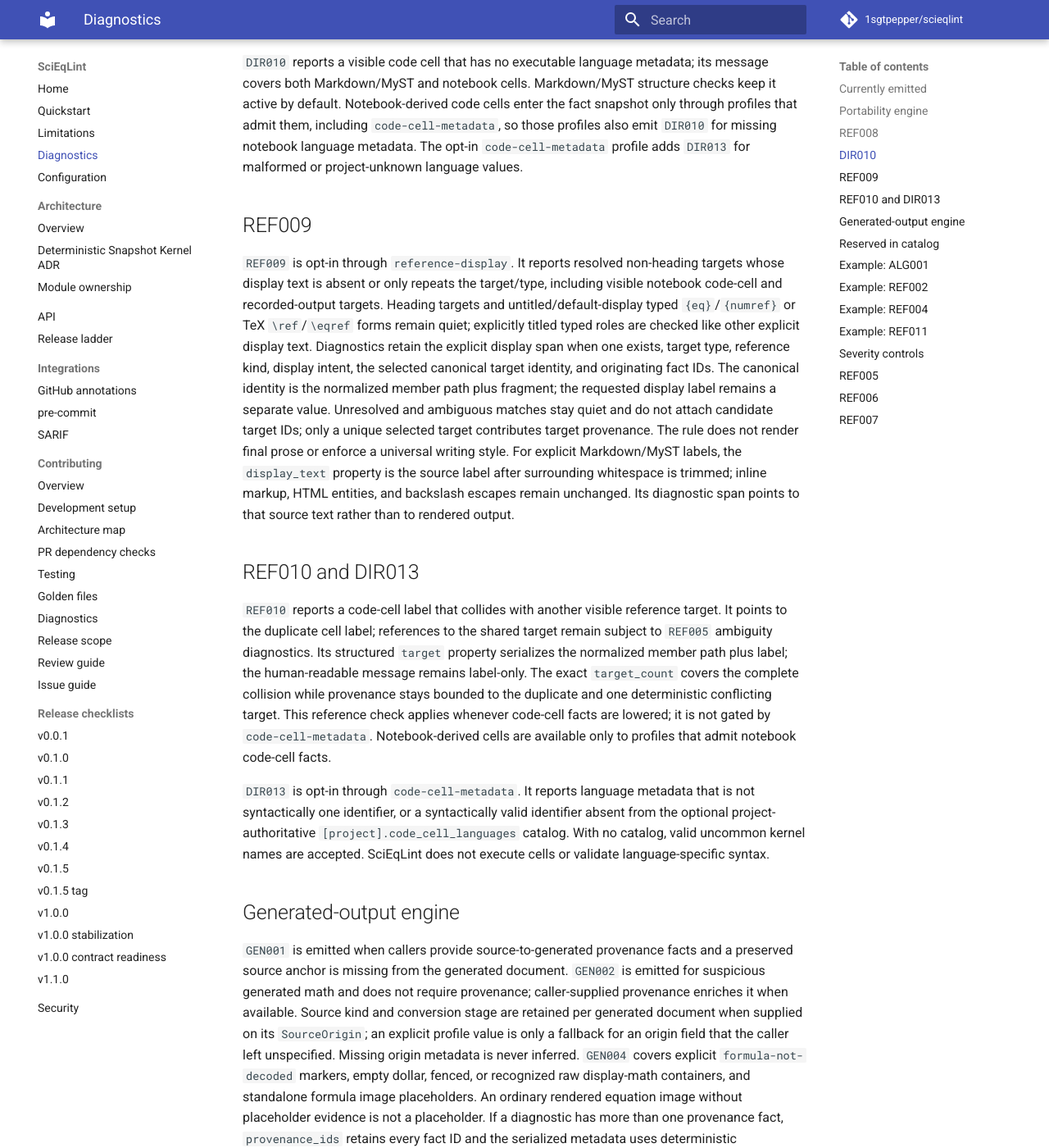
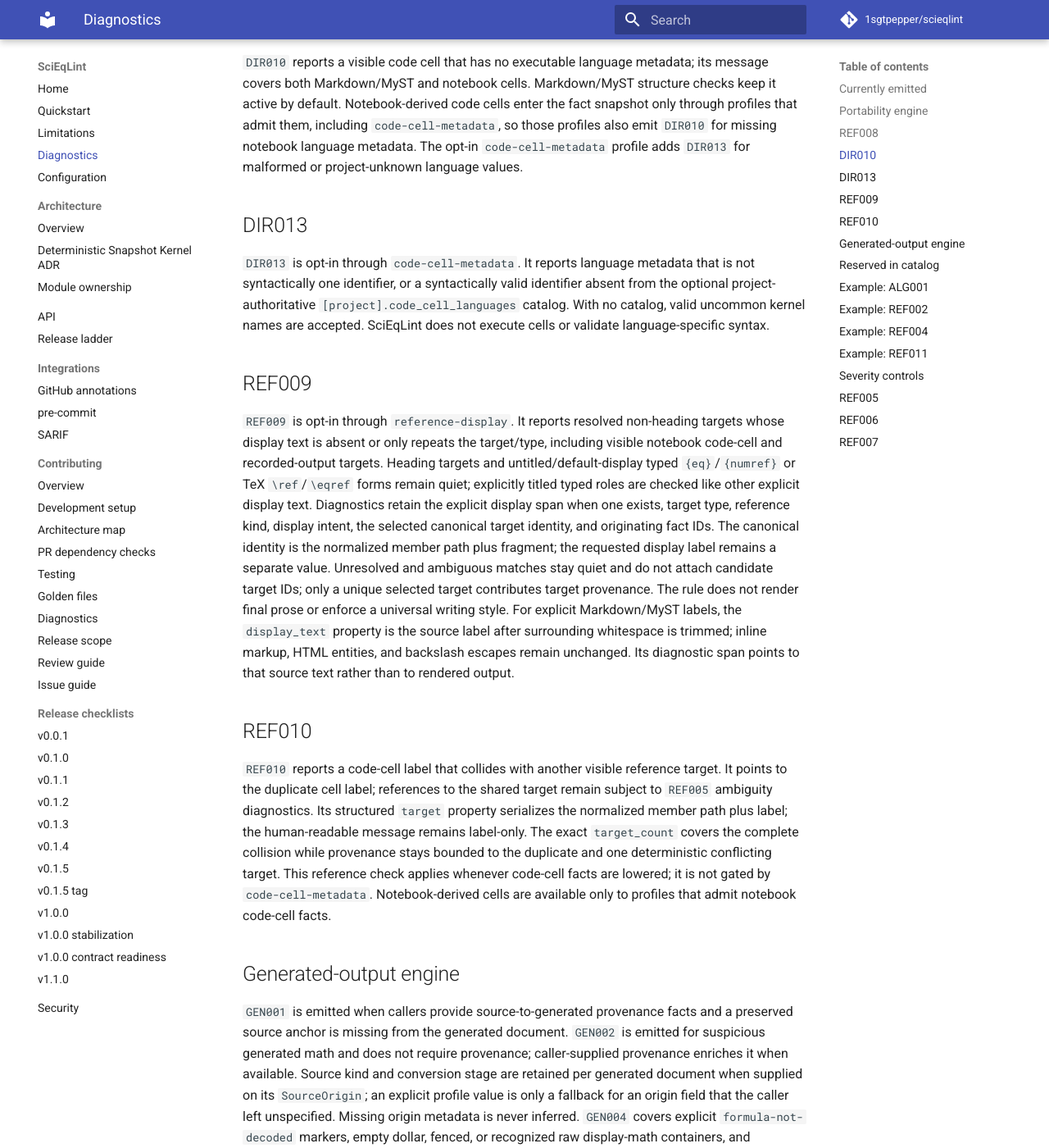
Before and after one commit to 1sgtpepper/scieqlint, an MkDocs documentation site: the page built from docs/diagnostics.md, in a window 1280 px wide and 1400 px high, scrolled down 3593 px. Shown: the whole window at 82% size. Built offline with MkDocs 1.6.1 and Material for MkDocs 9.7.7, drawn with Linux system fonts in a browser that asks for light colours; comment, search, counter and statistics services are not loaded; part of the change alters nothing that is shown.

```diff
--- a/docs/diagnostics.md
+++ b/docs/diagnostics.md
@@ -119,6 +119,14 @@ also emit `DIR010` for missing notebook language metadata. The opt-in
 `code-cell-metadata` profile adds `DIR013` for malformed or project-unknown language
 values.
 
+## DIR013
+
+`DIR013` is opt-in through `code-cell-metadata`. It reports language metadata that is
+not syntactically one identifier, or a syntactically valid identifier absent from the
+optional project-authoritative `[project].code_cell_languages` catalog. With no catalog,
+valid uncommon kernel names are accepted. SciEqLint does not execute cells or validate
+language-specific syntax.
+
 ## REF009
 
 `REF009` is opt-in through `reference-display`. It reports resolved non-heading targets
@@ -136,7 +144,7 @@ source label after surrounding whitespace is trimmed; inline markup, HTML entiti
 backslash escapes remain unchanged. Its diagnostic span points to that source text rather than
 to rendered output.
 
-## REF010 and DIR013
+## REF010
 
 `REF010` reports a code-cell label that collides with another visible reference
 target. It points to the duplicate cell label; references to the shared target
@@ -146,12 +154,6 @@ label-only. The exact `target_count` covers the complete collision while provena
 bounded to the duplicate and one deterministic conflicting target. This reference check
 applies whenever code-cell facts are lowered; it is not gated by `code-cell-metadata`.
 Notebook-derived cells are available only to profiles that admit notebook code-cell facts.
-
-`DIR013` is opt-in through `code-cell-metadata`. It reports language metadata that is
-not syntactically one identifier, or a syntactically valid identifier absent from the
-optional project-authoritative `[project].code_cell_languages` catalog. With no catalog,
-valid uncommon kernel names are accepted. SciEqLint does not execute cells or validate
-language-specific syntax.
 
 ## Generated-output engine
 
```
